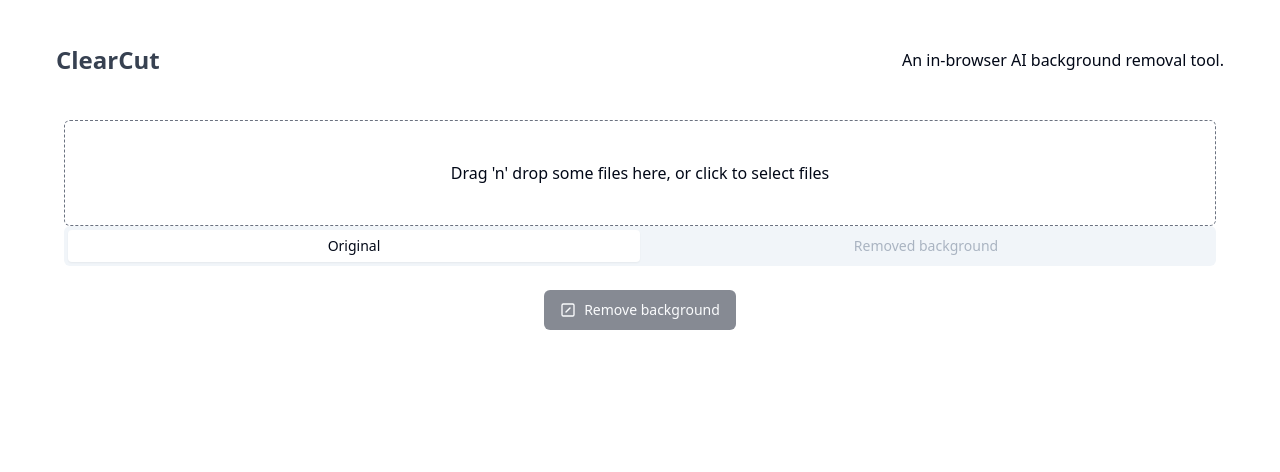
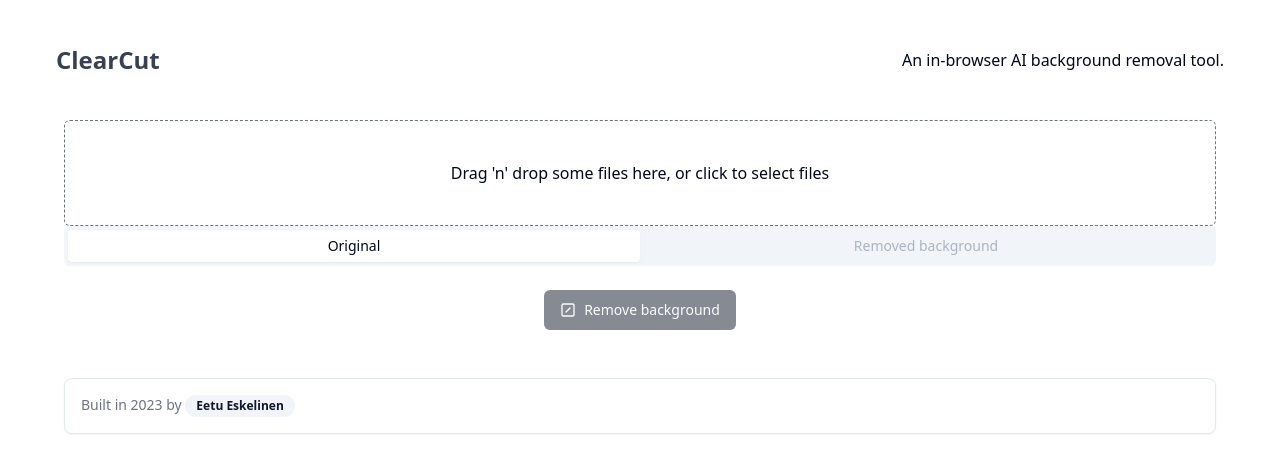
Before and after one commit to Eppu/clearcut, a React (Vite) app: page / in a window 1280 px wide. Shown: the top 472 px of the page. Built offline with nearby package versions, Linux system fonts and the light colour scheme.

Commit message:
Add footer

```diff
--- a/src/App.tsx
+++ b/src/App.tsx
@@ -9,6 +9,8 @@
 import { Tabs, TabsContent, TabsList, TabsTrigger } from '@/components/ui/tabs';
 
 import { Download, Loader2, SquareSlash } from 'lucide-react';
+
+import { Badge } from '@/components/ui/badge';
 
 // extend File interface with preview
 interface ExtendedFile extends File {
@@ -160,6 +162,7 @@
               {/* <section className="flex h-[150px] w-[300px] items-center justify-center rounded-md border border-dashed text-sm"> */}
               <div {...getRootProps({ className: 'dropzone text-center p-10 m-auto cursor-pointer' })}>
                 <input {...getInputProps()} />
+                {/* TODO: Make thumbs act as dropzone if file is selected. Also add a removal button. */}
                 <p>Drag 'n' drop some files here, or click to select files</p>
               </div>
             </section>
@@ -189,7 +192,6 @@
           </div>
         </>
         <Button
-          // variant={'outline'}
           onClick={() => {
             removeBackground(files);
           }}
@@ -213,6 +215,19 @@
           </Button>
         )}
       </main>
+
+      <footer className="my-8 container mx-auto mt-auto">
+        <Card>
+          <div className="w-full mx-auto max-w-screen-xl p-4 md:flex md:items-center md:justify-between">
+            <span className="text-sm text-gray-500 sm:text-center dark:text-gray-400">
+              Built in 2023 by{' '}
+              <a href="https://eetueskelinen.com/" target="_blank" rel="noopener noreferrer">
+                <Badge variant="secondary">Eetu Eskelinen</Badge>
+              </a>
+            </span>
+          </div>
+        </Card>
+      </footer>
     </>
   );
 }
--- /dev/null
+++ b/src/components/ui/badge.tsx
@@ -0,0 +1,36 @@
+import * as React from "react"
+import { cva, type VariantProps } from "class-variance-authority"
+
+import { cn } from "@/lib/utils"
+
+const badgeVariants = cva(
+  "inline-flex items-center rounded-full border px-2.5 py-0.5 text-xs font-semibold transition-colors focus:outline-none focus:ring-2 focus:ring-ring focus:ring-offset-2",
+  {
+    variants: {
+      variant: {
+        default:
+          "border-transparent bg-primary text-primary-foreground hover:bg-primary/80",
+        secondary:
+          "border-transparent bg-secondary text-secondary-foreground hover:bg-secondary/80",
+        destructive:
+          "border-transparent bg-destructive text-destructive-foreground hover:bg-destructive/80",
+        outline: "text-foreground",
+      },
+    },
+    defaultVariants: {
+      variant: "default",
+    },
+  }
+)
+
+export interface BadgeProps
+  extends React.HTMLAttributes<HTMLDivElement>,
+    VariantProps<typeof badgeVariants> {}
+
+function Badge({ className, variant, ...props }: BadgeProps) {
+  return (
+    <div className={cn(badgeVariants({ variant }), className)} {...props} />
+  )
+}
+
+export { Badge, badgeVariants }
```
